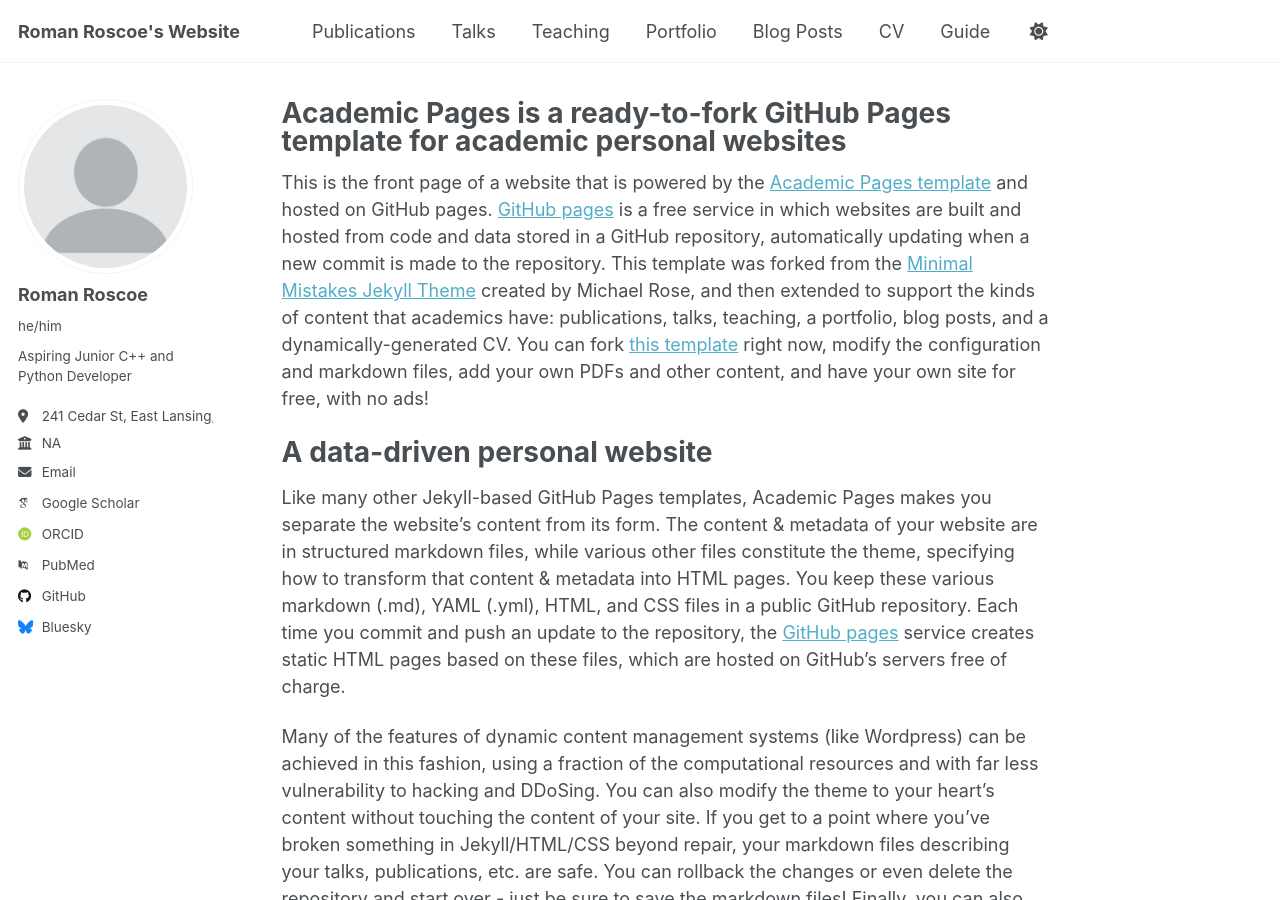
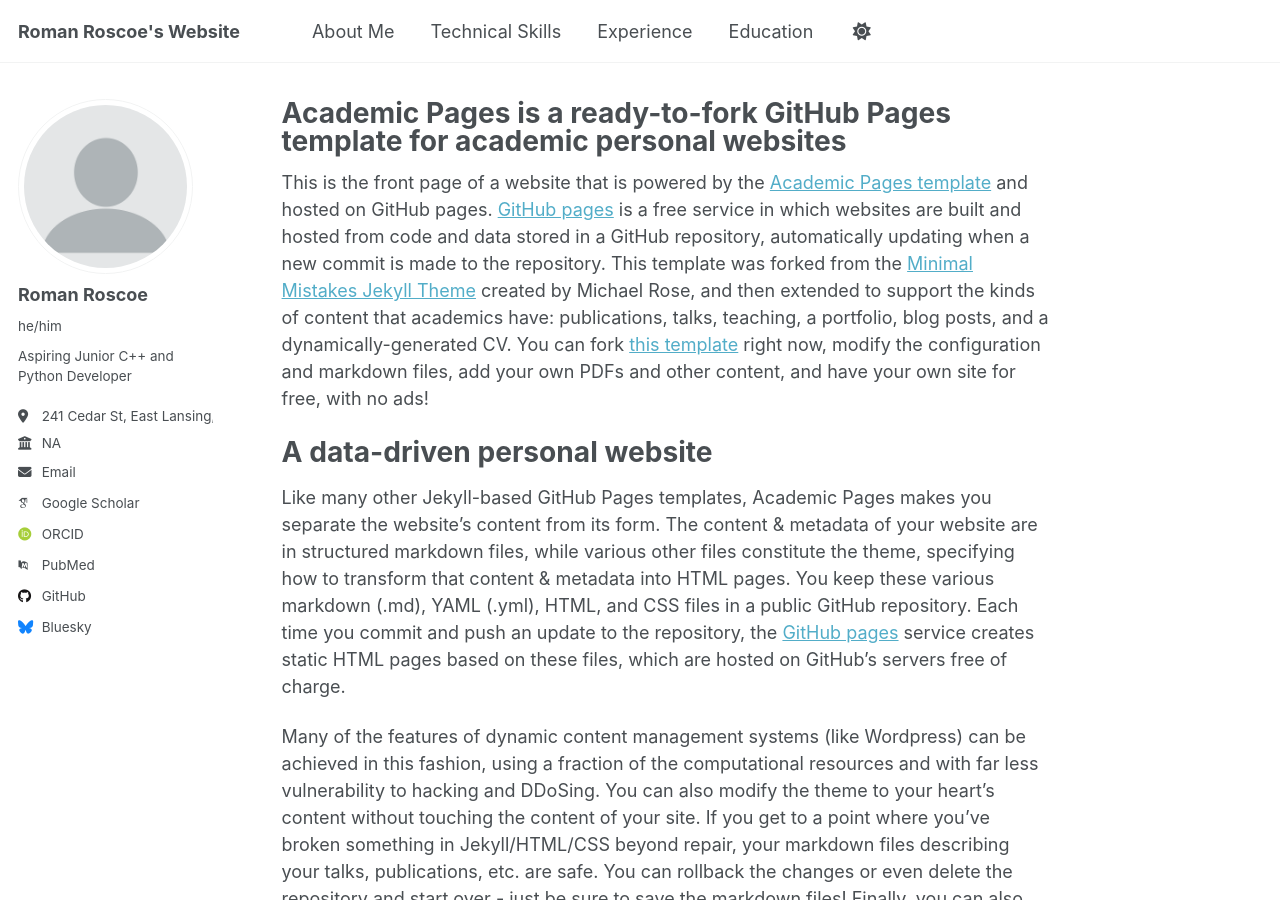
Before and after one commit to RomanRoscoe2027/RomanRoscoe2027.github.io, a Jekyll site: the page built from _pages/about.md, in a window 1280 px wide and 900 px high. Built offline with Jekyll 4.4.1, drawn with Linux system fonts in a browser that asks for light colours; some web fonts are replaced.

Commit message:
Update navigation.yml

```diff
--- a/_data/navigation.yml
+++ b/_data/navigation.yml
@@ -8,26 +8,11 @@
 #      Markdown formatted page while the second is generated using JSON.
 
 main:
-  - title: "Publications"
-    url: /publications/
+  - title: "About Me"
 
-  - title: "Talks"
-    url: /talks/
+  - title: "Technical Skills"
 
-  - title: "Teaching"
-    url: /teaching/
+  - title: "Experience"
 
-  - title: "Portfolio"
+  - title: "Education"
     url: /portfolio/
-
-  - title: "Blog Posts"
-    url: /year-archive/
-
-  - title: "CV"
-    url: /cv/
-
-  # - title: "CV"
-  #   url: /cv-json/
-
-  - title: "Guide"
-    url: /markdown/
```
